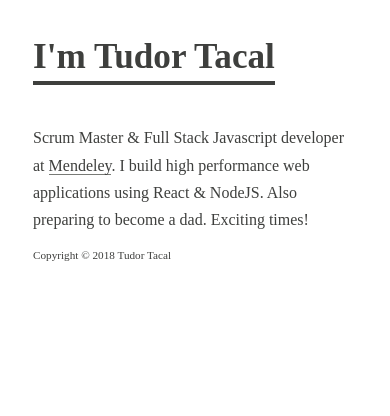
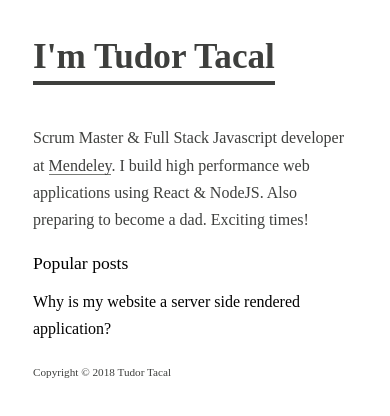
Before and after one commit to TudorTacal/genesis, a React app: page / in a window 390 px wide. Shown: the top 416 px of the page. Built offline with nearby package versions, Linux system fonts and the light colour scheme; the HTML template or start-up script is replaced by a standard one.

Commit message:
Create and style BlogPostsWidget
- style layout for all breakpoints
- todo: extract styled components, change HomePage - Content naming

```diff
--- a/src/client/App.js
+++ b/src/client/App.js
@@ -9,7 +9,7 @@ const AppContainer = styled.div`
 class App extends React.Component {
   render() {
     return (
-      <HomePage lorena="What is going on?"/>
+      <HomePage />
     )
   }
 }
--- a/src/client/content/content.js
+++ b/src/client/content/content.js
@@ -1,4 +1,5 @@
 import React from 'react';
+import styled from 'styled-components';
 import {
   HomePageBody,
   HomePageContainer,
@@ -7,8 +8,68 @@ import {
   Link,
 } from '../presentational';
 
+const GridContainer = styled.div`
+  @media screen and (max-width: 640px) {
+    display: inline-block;
+  }
+ display: grid;
+ grid-gap: 20px;
+ grid-template-columns: 3fr 1fr;
+`;
+
+const HomePageBlogPostsWidgetContainer = styled.div`
+  @media screen and (max-width: 640px) {
+    display: inline;
+  }
+  display: grid;
+  grid-template-rows: repeat(6, 1fr);
+`;
+
+const HomePageBlogPostsWidget = styled.div`
+  @media screen and (min-width: 640px) and (max-width: 859px) {
+    margin-top: -48px;
+  }
+  @media screen and (max-width: 640px) {
+    padding-left: 25px;
+    border-left: 0;
+    margin: 0 0 1.5rem 0;
+    line-height: 1.7;
+    font-weight: normal;
+  }
+  padding-left: 10px;
+  grid-row: 2 / 4;
+  border-left: 1px solid grey;
+  margin-top: -20px;
+`;
+
+const HomePageBlogPostTitle = styled.p`
+  @media screen and (min-width: 640px) and (max-width: 1024px) {
+    font-size: 1rem;
+  }
+  @media screen and (max-width: 640px) {
+    font-size: 1rem;
+  }
+  font-family: Inconsolata;
+  font-size: 1.2rem;
+`;
+
+const HomePageBlogPostsWidgetHeader = styled.p`
+  @media screen and (min-width: 640px) and (max-width: 859px) {
+    font-size: 1.5rem;
+  }
+  @media screen and (max-width: 640px) {
+    font-weight: normal;
+    font-size: 1.1rem;
+    margin-bottom: -7px;
+  }
+  margin-top: -8px;
+  font-size: 2rem;
+  font-family: Futura;
+`;
+
 const HomePage = (props) => {
   return (
+    <GridContainer>
       <HomePageContainer>
         <HomePageTitle>
           I'm Tudor Tacal
@@ -17,12 +78,23 @@ const HomePage = (props) => {
           Scrum Master & Full Stack Javascript developer at <Link href="https://www.mendeley.com" title="Mendeley" />.
           I build high performance web applications using React & NodeJS. Also
           preparing to become a dad. Exciting times!
-        <br/>
+          <br />
         </HomePageBody>
+      </HomePageContainer>
+      <HomePageBlogPostsWidgetContainer>
+        <HomePageBlogPostsWidget>
+          <HomePageBlogPostsWidgetHeader>
+            Popular posts
+        </HomePageBlogPostsWidgetHeader>
+          <HomePageBlogPostTitle>
+            Why is my website a server side rendered application?
+        </HomePageBlogPostTitle>
+        </HomePageBlogPostsWidget>
+      </HomePageBlogPostsWidgetContainer>
       <HomePageFooter>
           Copyright © 2018 Tudor Tacal
       </HomePageFooter>
-    </HomePageContainer>
+    </GridContainer>
   );
 };
 
--- a/src/client/presentational/home-page-body.js
+++ b/src/client/presentational/home-page-body.js
@@ -6,6 +6,7 @@ export const HomePageBody = styled.p`
     line-height: 1.7;
     font-family: Inconsolata;
     font-weight: normal;
+    margin-bottom: 1.5rem;
   }
   @media screen and (min-width: 1024px) {
     font-size: 2.5rem;
--- a/src/client/presentational/home-page-footer.js
+++ b/src/client/presentational/home-page-footer.js
@@ -7,6 +7,7 @@ export const HomePageFooter = styled.p`
   @media screen and (min-width: 1024px) {
     font-size: 1.2rem;
   }
+  padding-left: 25px;
   font-family: Cutive Mono;
   font-weight: normal;
   color: #3e3f3d;
```
Lines whose indentation alone changed are shown as unchanged.
